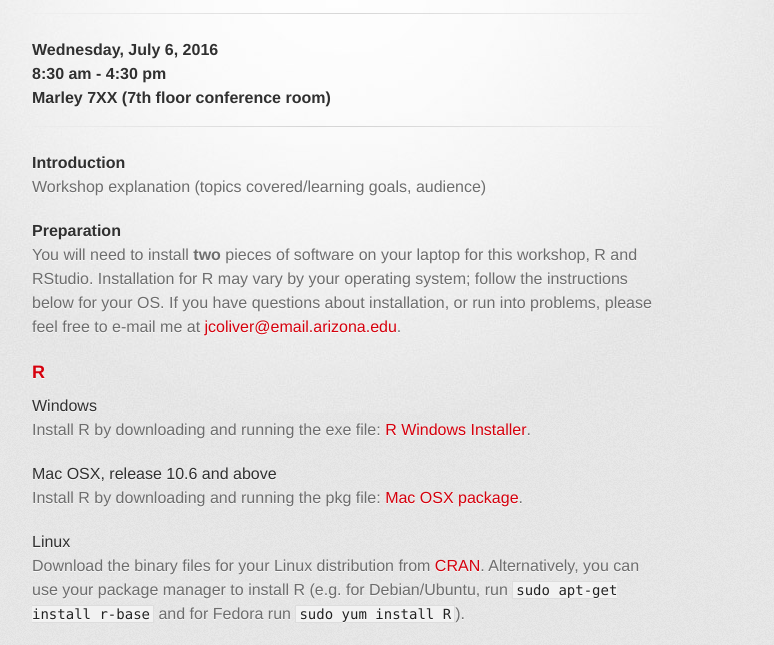
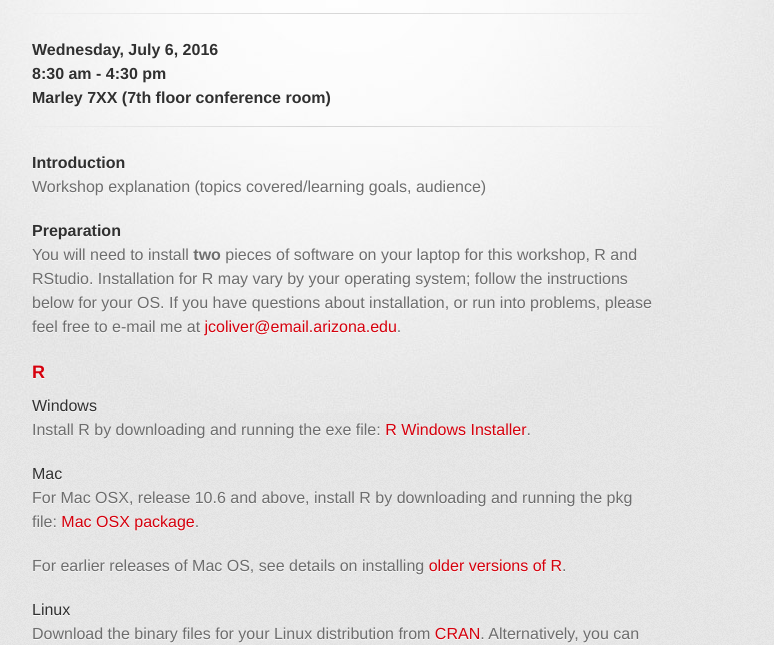
Before and after one commit to jcoliver/ento-r-2016-07-06, a plain HTML site: page index.html in a window 1280 px wide. Shown: the part 160-805 px from the top of the page, without its empty margins (298-1072 px from the left). Drawn offline with Linux system fonts and the light colour scheme; a web font is replaced by a local one.

Commit message:
Add info for old versions of Mac OSX

```diff
--- a/index.html
+++ b/index.html
@@ -21,13 +21,7 @@
           <h1>Ento-R July 6, 2016</h1>
           <h2>R Workshop for Entomology at U of A</h2>
         </header>
-<!--
-        <section id="downloads" class="clearfix">
-          <a href="https://github.com/jcoliver/ento-r-2016-07-06/zipball/master" id="download-zip" class="button"><span>Download .zip</span></a>
-          <a href="https://github.com/jcoliver/ento-r-2016-07-06/tarball/master" id="download-tar-gz" class="button"><span>Download .tar.gz</span></a>
-          <a href="https://github.com/jcoliver/ento-r-2016-07-06" id="view-on-github" class="button"><span>View on GitHub</span></a>
-        </section>
--->
+
         <hr>
 
         <section id="main_content">
@@ -47,8 +41,9 @@
           <h5>Windows</h5>
           <p>Install R by downloading and running the exe file: <a href="http://cran.r-project.org/bin/windows/base/release.htm">R Windows Installer</a>.</p>
 
-          <h5>Mac OSX, release 10.6 and above</h5>
-          <p>Install R by downloading and running the pkg file: <a href="http://cran.r-project.org/bin/macosx/R-latest.pkg">Mac OSX package</a>.</p>
+          <h5>Mac</h5>
+          <p>For Mac OSX, release 10.6 and above, install R by downloading and running the pkg file: <a href="http://cran.r-project.org/bin/macosx/R-latest.pkg">Mac OSX package</a>.</p>
+          <p>For earlier releases of Mac OS, see details on installing <a href="https://cran.r-project.org/bin/macosx/">older versions of R</a>.</p>
 
           <h5>Linux</h5>
           <p>Download the binary files for your Linux distribution from <a href="http://cran.r-project.org/index.html">CRAN</a>.
```
